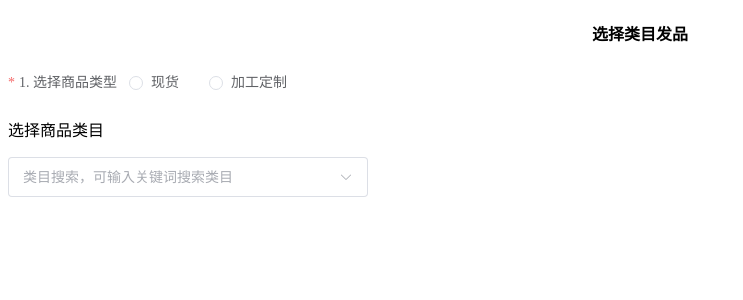
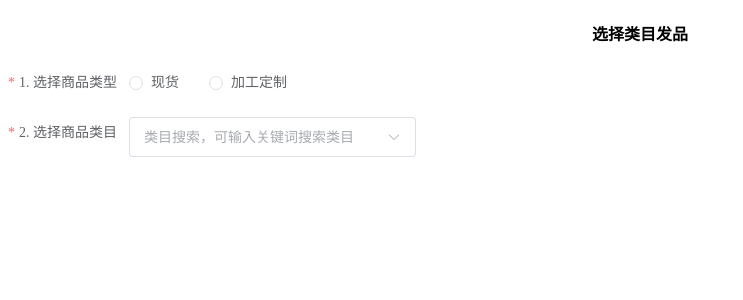
Before and after one commit to RUV2005/nuxt-app, a Nuxt app: page /Home in a window 1280 px wide. Shown: the top 300 px of the page, without its empty margins (0-743 px from the left). Built offline with nearby package versions, Linux system fonts and the light colour scheme.

Commit message:
加入必选框

```diff
--- a/src/pages/Home.vue
+++ b/src/pages/Home.vue
@@ -9,10 +9,9 @@
         <el-radio value="Venue">加工定制</el-radio>
       </el-radio-group>
     </el-form-item>
-    <div class="m-4">
-      <p>选择商品类目</p>
+    <el-form-item label="2. 选择商品类目" prop="resource">
       <el-cascader class="search" v-model="value" :options="options" :props="props" @change="handleChange" placeholder="类目搜索，可输入关键词搜索类目" :clearable="true" size="large" filterable/>
-    </div>
+    </el-form-item>
   </el-form>
 
 </template>
```
